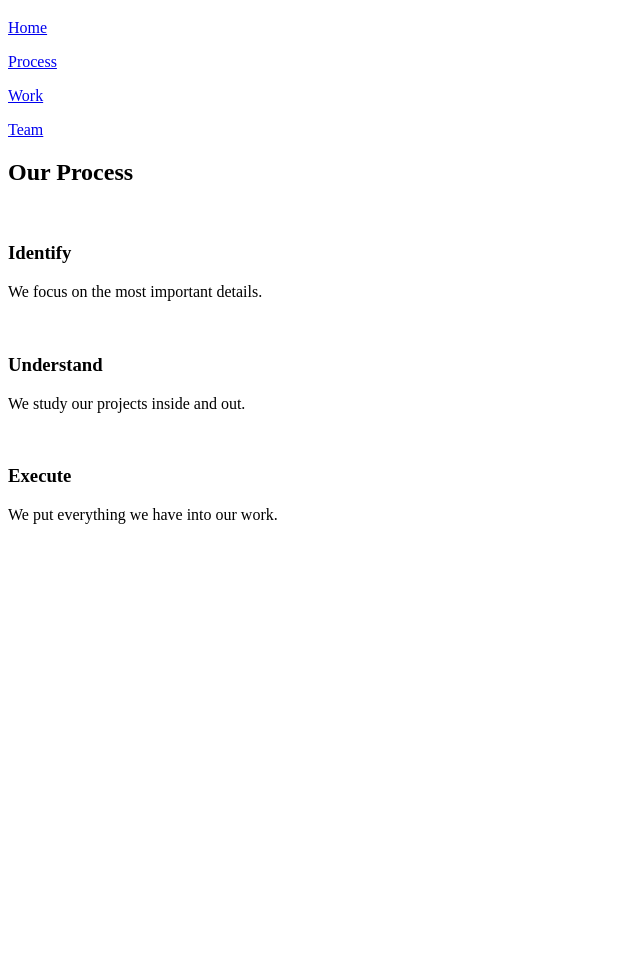
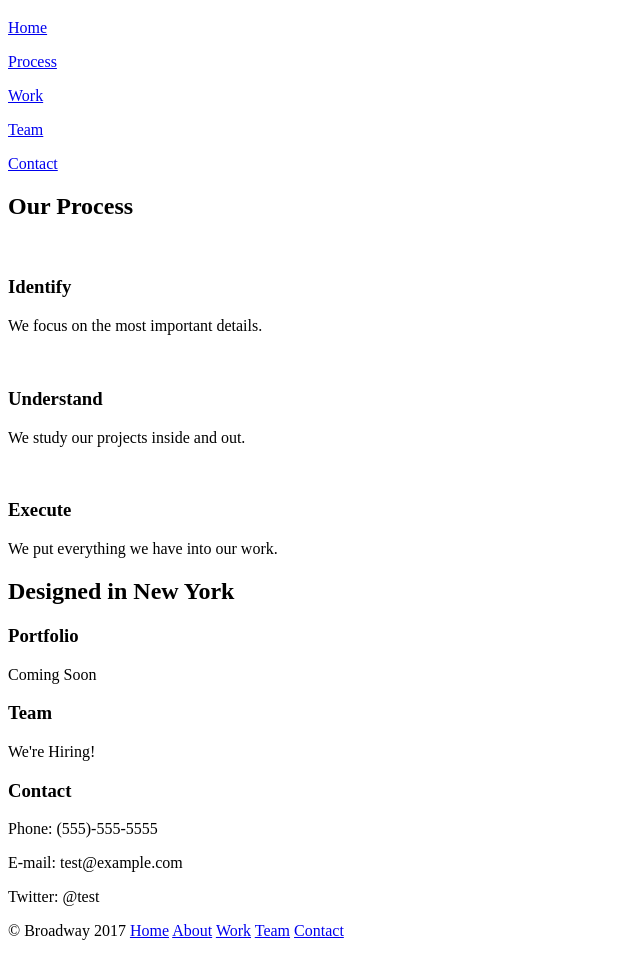
Before and after one commit to AMaldo7029/BroadwayProject, a plain HTML site: page index.html in a window 1280 px wide. Shown: the part 61-1017 px from the top of the page, without its empty margins (0-640 px from the left). Before the commit the page ends 800 px from the top, so only its background shows below. Drawn offline with Linux system fonts and the light colour scheme.

Commit message:
Complete HTML Skeleton

```diff
--- a/index.html
+++ b/index.html
@@ -9,13 +9,14 @@
 
     <!-- Part with img background -->
 
-    <div class="">
+    <div class="Top">
       <h1>Broadway Design</h1>
 
-      <p><a href="#home">Home</a></p>
+      <p><a href="#">Home</a></p>
       <p><a href="#process">Process</a></p>
       <p><a href="#work">Work</a></p>
       <p><a href="#team">Team</a></p>
+      <p><a href="#contact">Contact</a></p>
     </div>
 
     <!-- Our process portion -->
@@ -39,9 +40,41 @@
       </div>
     </div>
 
-<!--2nd background img -->
+    <!--2nd background img -->
+
+    <div class="Mid">
+      <h2>Designed in New York</h2>
+    </div>
+
+    <!--Bottom Half -->
 
     <div class="">
+      <div class="" id=work>
+        <h3>Portfolio</h3>
+        <p>Coming Soon</p>
+      </div>
+      <div class="" id=team>
+        <h3>Team</h3>
+        <p>We're Hiring!</p>
+      </div>
+      <div class="" id=contact>
+        <h3>Contact</h3>
+        <p>Phone: (555)-555-5555</p>
+        <p>E-mail: test@example.com</p>
+        <p>Twitter: @test</p>
+      </div>
+    </div>
+
+    <!--Footer -->
+
+    <div class="Footer">
+      <p> &copy; Broadway 2017
+        <a href="#">Home</a>
+        <a href="#process">About</a>
+        <a href="#work">Work</a>
+        <a href="#team">Team</a>
+        <a href="#contact">Contact</a>
+      </p>
 
     </div>
 
```
